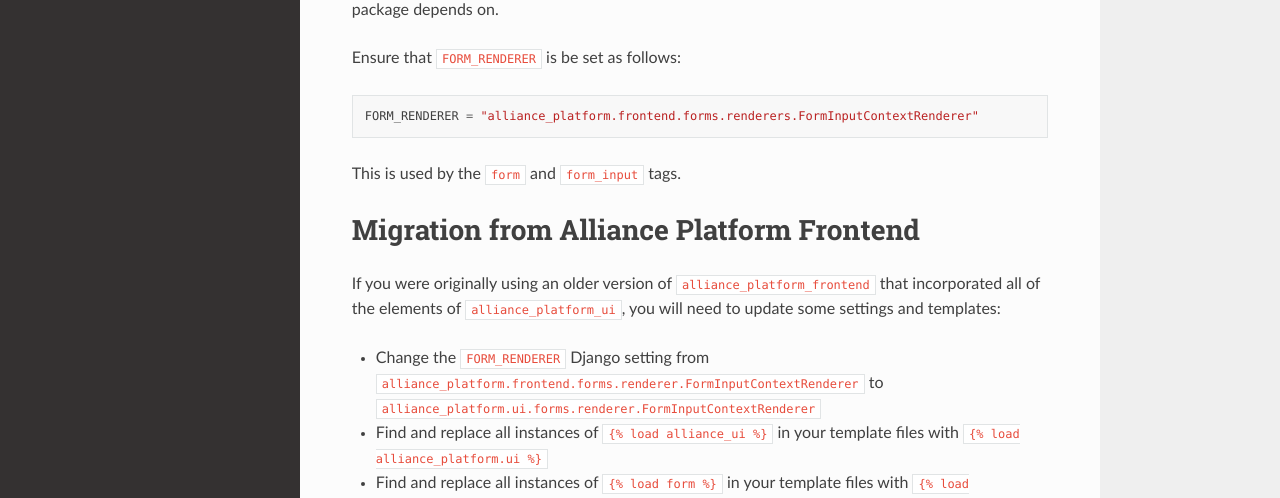
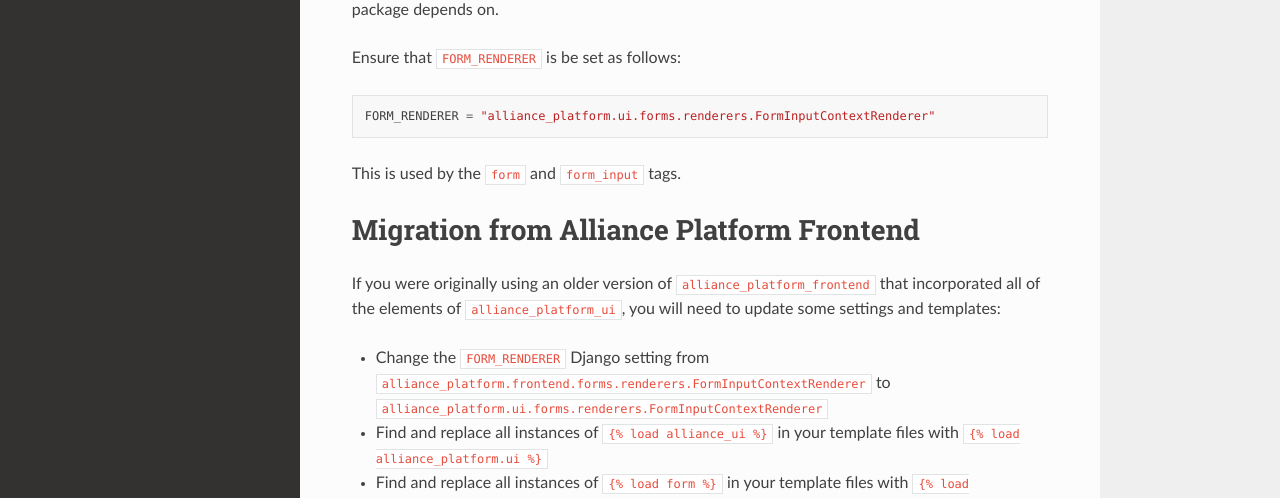
Before and after one commit to AllianceSoftware/alliance-platform-py, a Sphinx documentation site: the page built from packages/ap-ui/docs/installation.rst, in a window 1280 px wide and 1363 px high. Shown: the part 653-1151 px from the top of the window. Built offline with Sphinx 7.4.7 and the Read the Docs theme 3.1.0, drawn with Linux system fonts in a browser that asks for light colours; cross-references to code outside the pages are shown as plain code.

Commit message:
fix: doc fixes from feedback

```diff
--- a/packages/ap-ui/docs/installation.rst
+++ b/packages/ap-ui/docs/installation.rst
@@ -30,7 +30,7 @@ Ensure that ``FORM_RENDERER`` is be set as follows:
 
 .. code-block:: python
 
-    FORM_RENDERER = "alliance_platform.frontend.forms.renderers.FormInputContextRenderer"
+    FORM_RENDERER = "alliance_platform.ui.forms.renderers.FormInputContextRenderer"
 
 This is used by the :ttag:`form` and :ttag:`form_input` tags.
 
@@ -40,8 +40,8 @@ Migration from Alliance Platform Frontend
 If you were originally using an older version of ``alliance_platform_frontend`` that incorporated all of the elements of ``alliance_platform_ui``,
 you will need to update some settings and templates:
 
-* Change the ``FORM_RENDERER`` Django setting from ``alliance_platform.frontend.forms.renderer.FormInputContextRenderer``
-  to ``alliance_platform.ui.forms.renderer.FormInputContextRenderer``
+* Change the ``FORM_RENDERER`` Django setting from ``alliance_platform.frontend.forms.renderers.FormInputContextRenderer``
+  to ``alliance_platform.ui.forms.renderers.FormInputContextRenderer``
 
 * Find and replace all instances of ``{% load alliance_ui %}`` in your template files with ``{% load alliance_platform.ui %}``
 
```
Also changed, not shown: packages/ap-frontend/README.md (deleted), packages/ap-ui/README.md (deleted).
